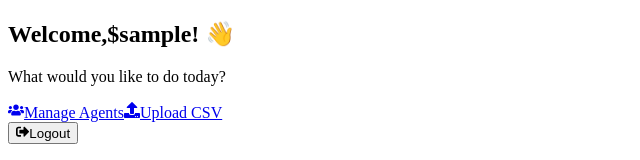
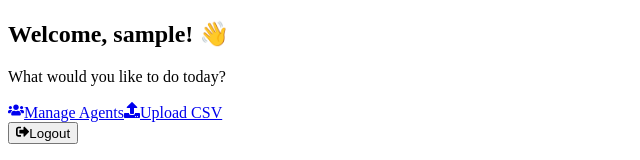
Before and after one commit to Chirag-Tank1971/TaskFlow_Client, a React (Create React App) app: page /dashboard in a window 1280 px wide. Shown: the top 160 px of the page, without its empty margins (0-640 px from the left). Built offline with nearby package versions, Linux system fonts and the light colour scheme; sample sign-in values are in the browser's storage.

Commit message:
Update Dashboard.js

```diff
--- a/src/pages/Dashboard.js
+++ b/src/pages/Dashboard.js
@@ -23,7 +23,7 @@ const Dashboard = () => {
       <div className="bg-gray-800 bg-opacity-80 backdrop-blur-lg p-8 rounded-2xl shadow-2xl max-w-md w-full transform transition-all hover:shadow-3xl">
         {/* Welcome Message */}
         <h2 className="text-3xl font-extrabold text-center mb-4 text-gray-200">
-          Welcome,${userName}! 👋
+          Welcome, {userName}! 👋
         </h2>
         <p className="text-center text-gray-400 mb-6">What would you like to do today?</p>
 
```
